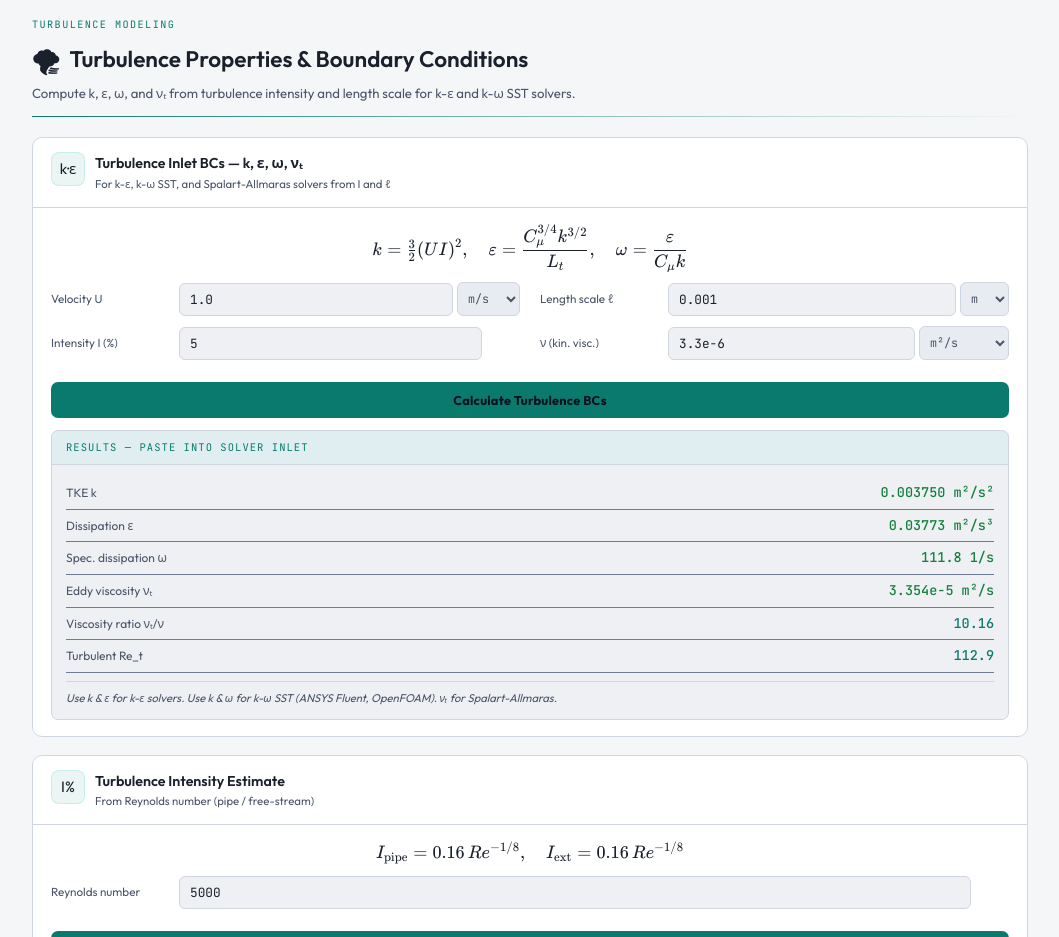
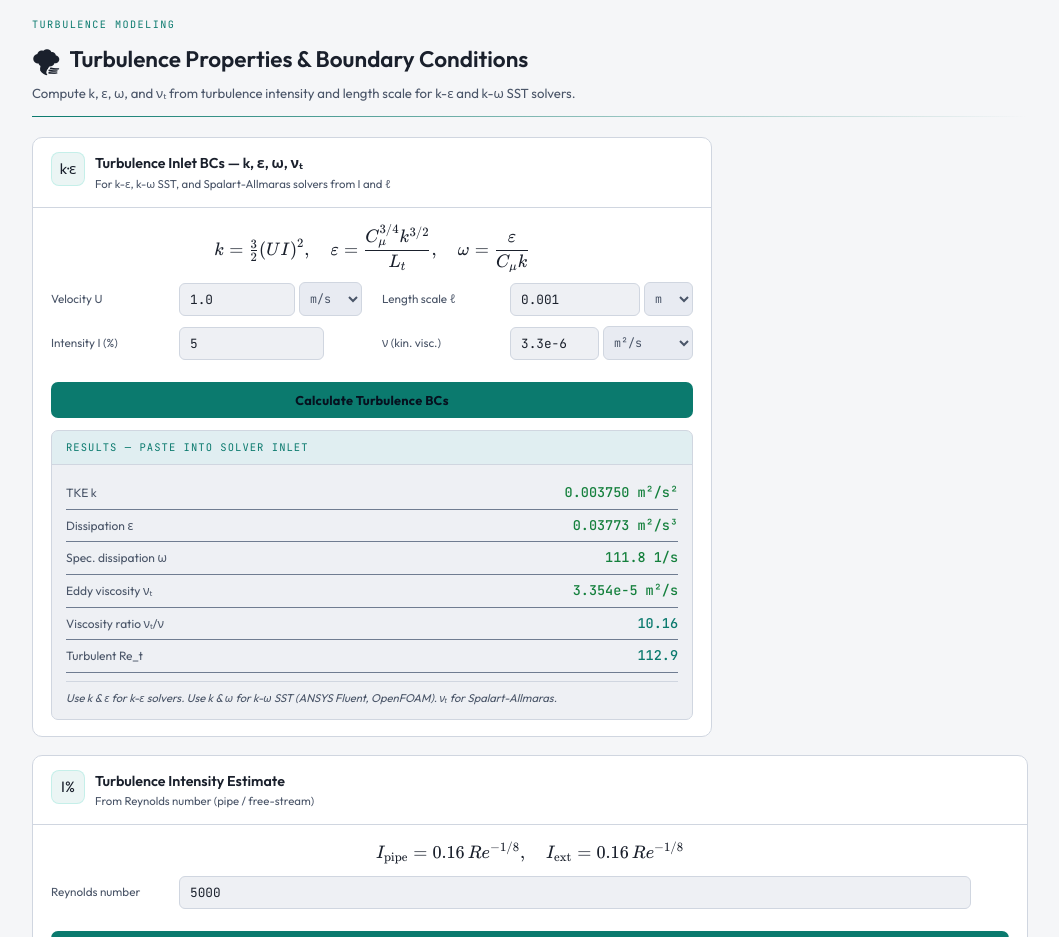
Before and after one commit to DThornz/eng-fea-cfd-calc, a plain HTML site: page index.html in a window 1280 px wide. Shown: the part 4100-5037 px from the top of the page, without its empty margins (220-1279 px from the left). Drawn offline with nearby package versions, Linux system fonts and the light colour scheme.

Commit message:
Cap turbulence BCs card width to 680px

```diff
--- a/index.html
+++ b/index.html
@@ -351,7 +351,7 @@
     <div class="section-desc">Compute k, ε, ω, and νₜ from turbulence intensity and length scale for k-ε and k-ω SST solvers.</div>
     <div class="section-divider"></div>
   </div>
-  <div class="calc-grid wide">
+  <div class="calc-grid wide" style="max-width:680px">
     <div class="card">
       <div class="card-header">
         <div class="card-icon">k·ε</div>
```
